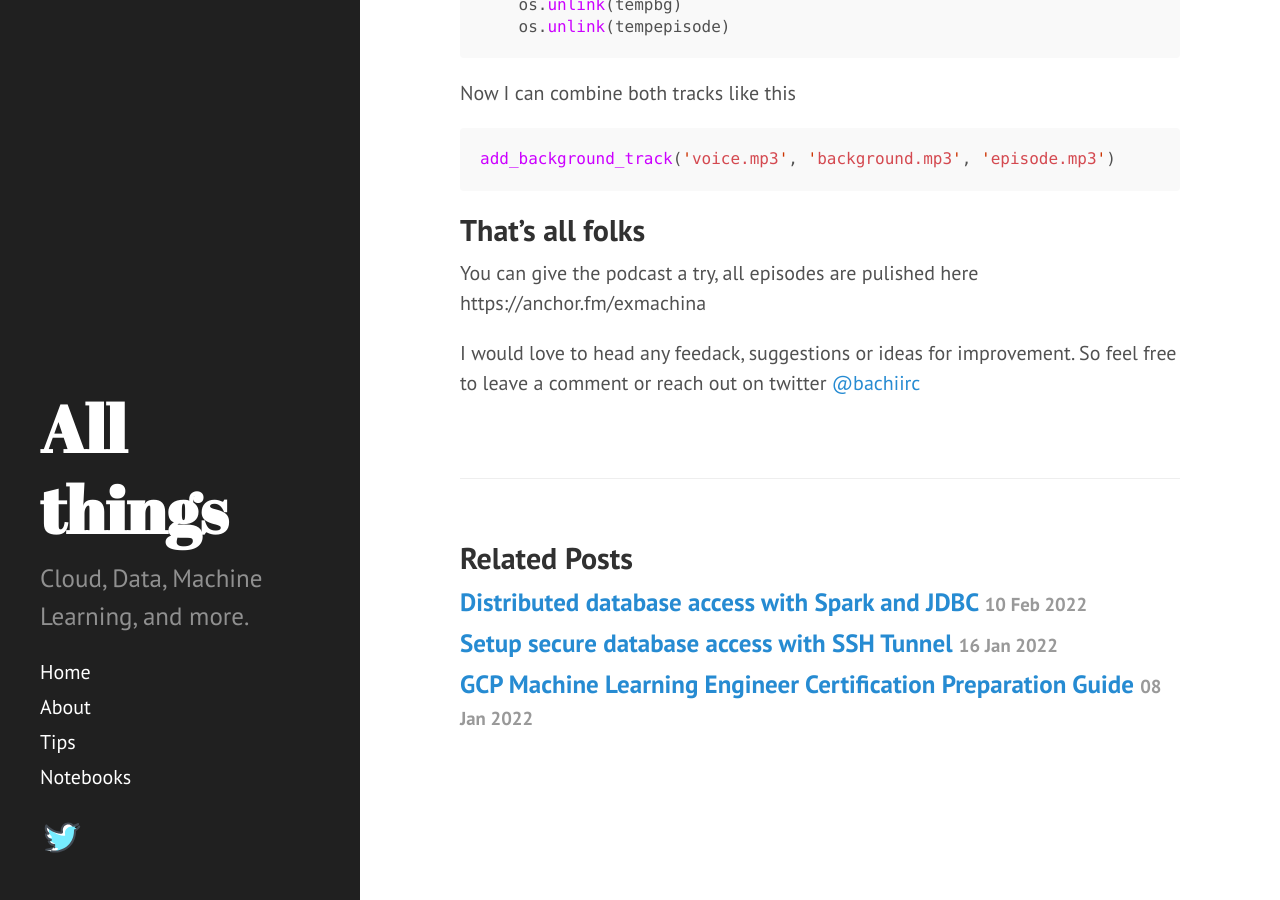
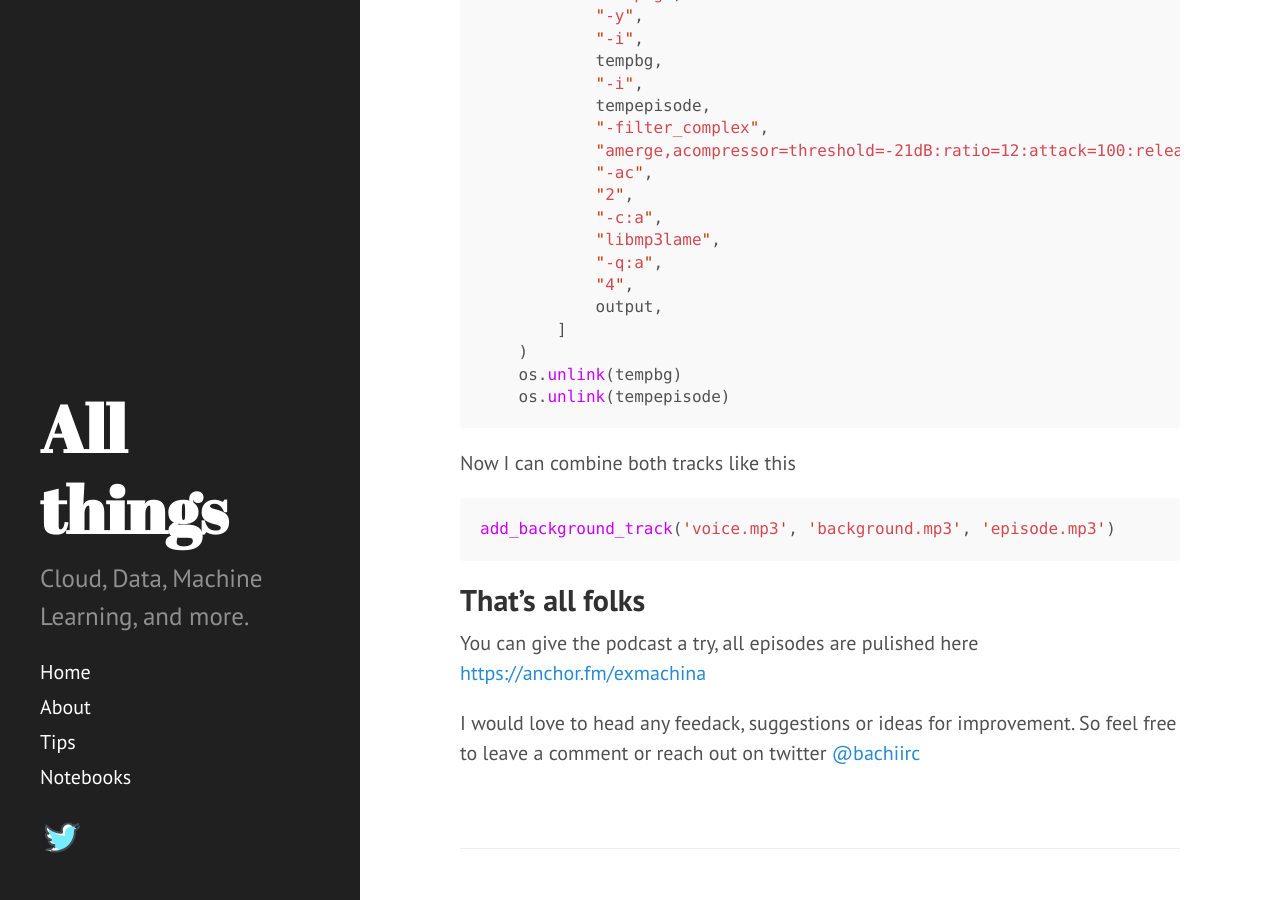
Before and after one commit to dzlab/dzlab.github.io, a Jekyll site: the page built from _posts/2022-02-18-bedtime-stories.md, in a window 1280 px wide and 900 px high, scrolled down 4469 px. Built offline with Jekyll 4.4.1, drawn with Linux system fonts in a browser that asks for light colours; nearby versions of some CDN libraries; a script that is not in the unit is left out; the table of contents is made by our own code; some of the changed lines change nothing that is shown; some of the changed text lies outside the part shown.

Commit message:
update link

````diff
--- a/_posts/2022-02-18-bedtime-stories.md
+++ b/_posts/2022-02-18-bedtime-stories.md
@@ -9,9 +9,12 @@ toc: true
 img_excerpt:
 ---
 
+<a href="https://anchor.fm/exmachina"><img align="center" src="https://s3-us-west-2.amazonaws.com/anchor-generated-image-bank/production/podcast_uploaded400/21867213/21867213-1645211956325-1bbf9673035b3.jpg" /><a/>
+<br/>
+
 While I was reading on [Hacker News](https://news.ycombinator.com/item?id=29428910) I stumbled upon this article ([link](https://www.stavros.io/posts/making-ai-podcast/)) where the article describes how he used OpenAI's GPT-s API to generate random stories and then use Microsoft Cognitive service to narrate the story. All those are great services, but at the end of day you just to pay to use them and they just works. So I thought why not try to build something similar using TensorFlow pre-trained models, and here we are today telling how it all come throught.
 
-## GPT-Neo
+## Enter GPT-Neo
 
 To generate the stories for the podcast, I used a freely available 1.3B parameters pre-trained model called GPT-Neo which is an implementation of a GPT-3-style model that uses the [mesh-tensorflow library](https://github.com/tensorflow/mesh) for training. This model was developped and pre-trained by [EleutherAI](https://www.eleuther.ai/), which seems to be working on an even bigger model with 20 B parameters pre-trained on a massiveee 800 Gb corpus.
 
@@ -61,7 +64,7 @@ In another case, the model generated what it seems to be extact copy of text it
 \n\nThe shelter is closed on Wednesday mornings between 12:00 and 16:00, so those who would like to stay there can, as long as we are at the venue, and then go to the nearby supermarket to buy a package of food.\n\nIt would also be great if we could get a place with all the facilities of the shelter so that we could start our preparation.\n\nTo follow our Facebook “I am a Victim” page you can:\n\nhttps://www.facebook.com/pages/IAMAWITHAVICTIM/42651820851097\n\nAnd to sign up for our newsletter you can:\n\nhttps://www.facebook.com/groups/IAMAWITHAVICTIM/\n\nAnd to sign up for our newsletter you can:\n\nhttps://www.facebook.com/groups/IAMAWITHAVICTIM/\n\nAnd for more information you can:\n\nhttp://www.imawithacheap.com\n\nhttps://www.facebook.com/groups/IAMAWITHAVICTIM/\n\nhttps://plus.google.com/+IAMAWITHACHOP/\n\nThanks very much for your help, all those who are ready to help me to stay warm and dry in Naples! And thanks to everyone who signed up for our newsletter.\n\nPlease visit our website:\n\nhttps://www.imawithacheap.com/\n\nAnd our Facebook page:\n\nhttps://www.facebook.com/pages/IAMAWITHAVICTIM/\n\nAnd our Twitter page:\n\nhttps://twitter.com/IAMAWITHAVP\n\nWe will do our best to try to keep that shelter open.\n\nI am very happy that my shelter is not closed. In fact, the weather is not the best, but so far everything is fine.\n\nI am thankful to the people who have already arrived.
 ```
 
-## TensorFlowTTS
+## Enter TensorFlowTTS
 Once the story is generated, the next step is speech synthesis. I found a great repository calleed [TensorFlowTTS](https://github.com/TensorSpeech/TensorFlowTTS). It hosts the implementations of many Text to Speech algorithms in TensorFlow and also provide ready to use pre-trained models. One caveat is the only available voice is one female voice. Hence the idea of naming the narrator **Ex Machina**.
 
 This libray is easy to use, it can be install as follows:
@@ -162,6 +165,6 @@ add_background_track('voice.mp3', 'background.mp3', 'episode.mp3')
 ```
 
 ## That's all folks
-You can give the podcast a try, all episodes are pulished here https://anchor.fm/exmachina
+You can give the podcast a try, all episodes are pulished here [https://anchor.fm/exmachina](https://anchor.fm/exmachina)
 
 I would love to head any feedack, suggestions or ideas for improvement. So feel free to leave a comment or reach out on twitter [@bachiirc](https://twitter.com/bachiirc)
````
